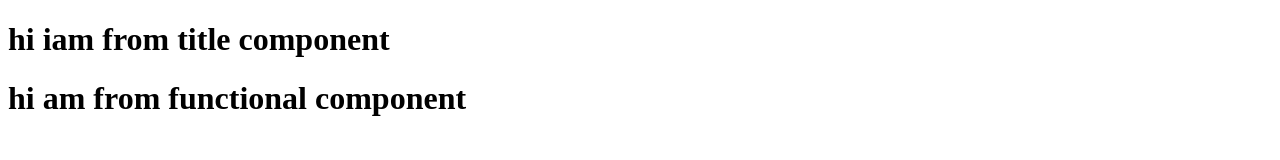
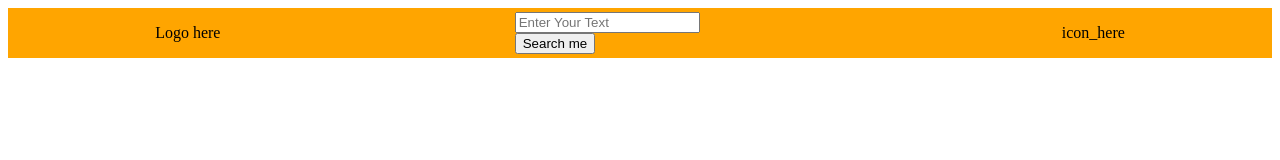
Before and after one commit to darling7429/namaste_react, a React app: page / in a window 1280 px wide. Built offline with nearby package versions, Linux system fonts and the light colour scheme.

Commit message:
cfreated a smple navbar using function components

```diff
--- a/App.js
+++ b/App.js
@@ -1,6 +1,27 @@
 import React from "react";
 import ReactDOM from "react-dom/client"
 
+const  Heading=()=>(
+    <>
+    <Title/>
+    {ele1}
+    {ele2}
+<h1>hi am from functional component</h1>
+</>
+
+)
+
+const ele1=(
+
+    <h1>i am from element 1</h1>
+)
+
+const ele2=(
+    <>
+    <h1>hi i am from h2</h1>
+
+    </>
+)
 
 
 
@@ -9,17 +30,6 @@ const Title=()=>
 (
     <h1>hi iam from title component</h1>
 )
-
-
-const  Heading=()=>(
-    <>
-    <Title/>
-<h1>hi am from functional component</h1>
-</>
-
-
-
-)
 const root = ReactDOM.createRoot(document.getElementById("root")); //creates root element to make changes using react
 
 root.render(<Heading/>); // it converts the created react elements in to html elements and puts in container .
--- /dev/null
+++ b/App2.js
@@ -0,0 +1,34 @@
+import React from "react";
+import ReactDOM from "react-dom/client";
+// const header = React.createElement("div", { class: "title" }, [
+//   React.createElement("h1", { id: "h1" }, "I am from h1"),
+//   React.createElement("h1", { id: "h1" }, "I am from h1"),
+//   React.createElement("h1", { id: "h1" }, "I am from h1"),
+// ]);
+
+const Header =()=> (
+  <>
+
+  <div className="header">
+<div className="logo">
+    Logo here
+
+</div>
+<div className="searchbox">
+    <input type="text" placeholder="Enter Your Text"/>
+    <button>Search me</button>
+
+</div>
+<div className="profile_user">
+
+    icon_here
+
+</div>
+  </div>
+
+  </>
+);
+
+
+const root = ReactDOM.createRoot(document.getElementById("root"));
+root.render(<Header/>);
--- /dev/null
+++ b/index.css
@@ -0,0 +1,15 @@
+.header{
+    width:100%;
+    height:50px;
+    background-color: orange;
+    display: flex;
+    justify-content: space-around;
+    align-items: center;
+}
+
+.searchbox{
+    width: 20%;
+
+
+
+}
--- a/index.html
+++ b/index.html
@@ -4,6 +4,7 @@
     <meta charset="UTF-8">
     <meta name="viewport" content="width=device-width, initial-scale=1.0">
     <title>Document</title>
+    <link rel="stylesheet" href="index.css"/>
 </head>
 <body>
     <div id="root">
@@ -12,7 +13,7 @@
 
 
 
-<script src="./App.js" type="module">
+<script src="./App2.js" type="module">
 
 
 
```
